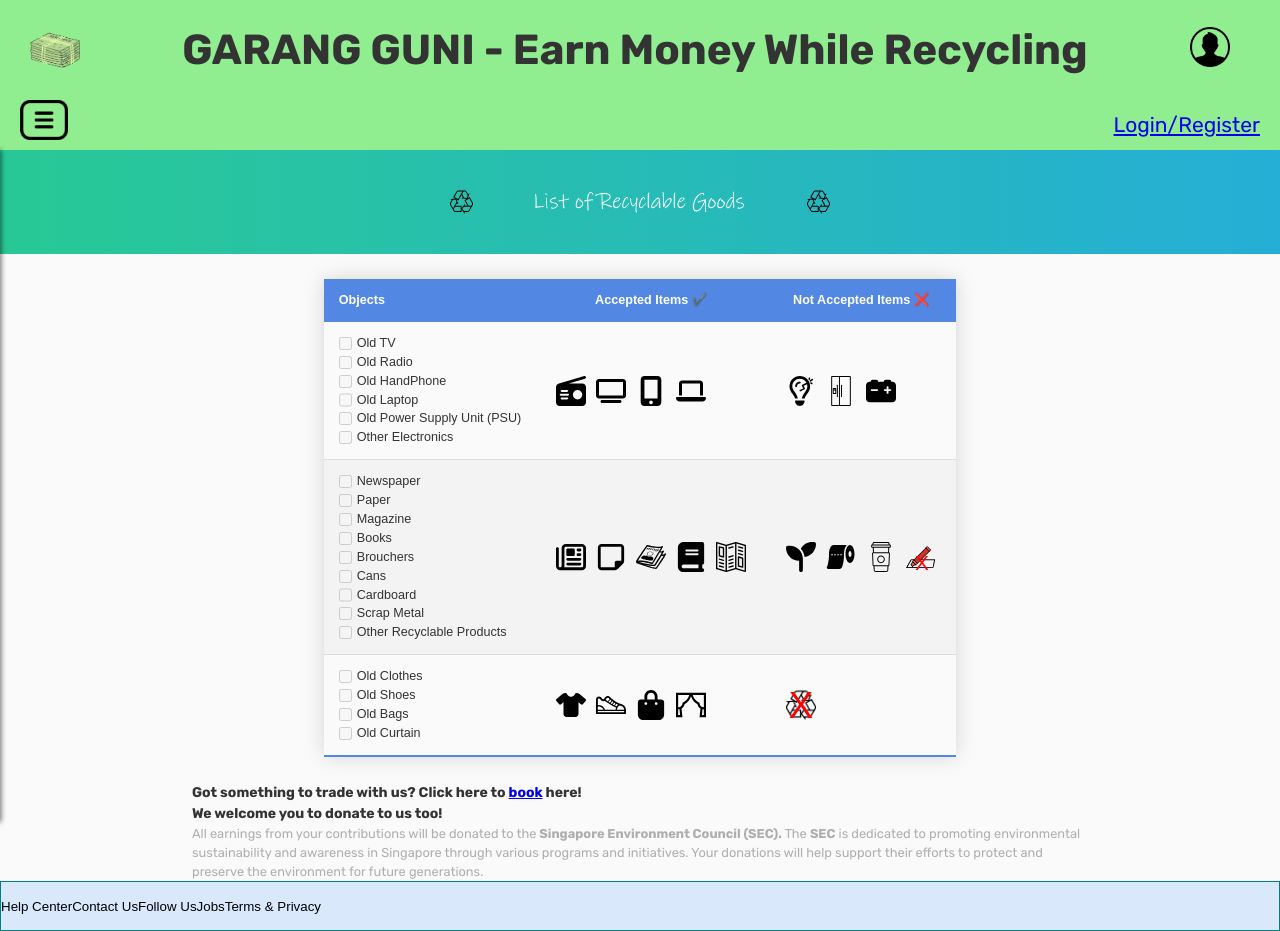
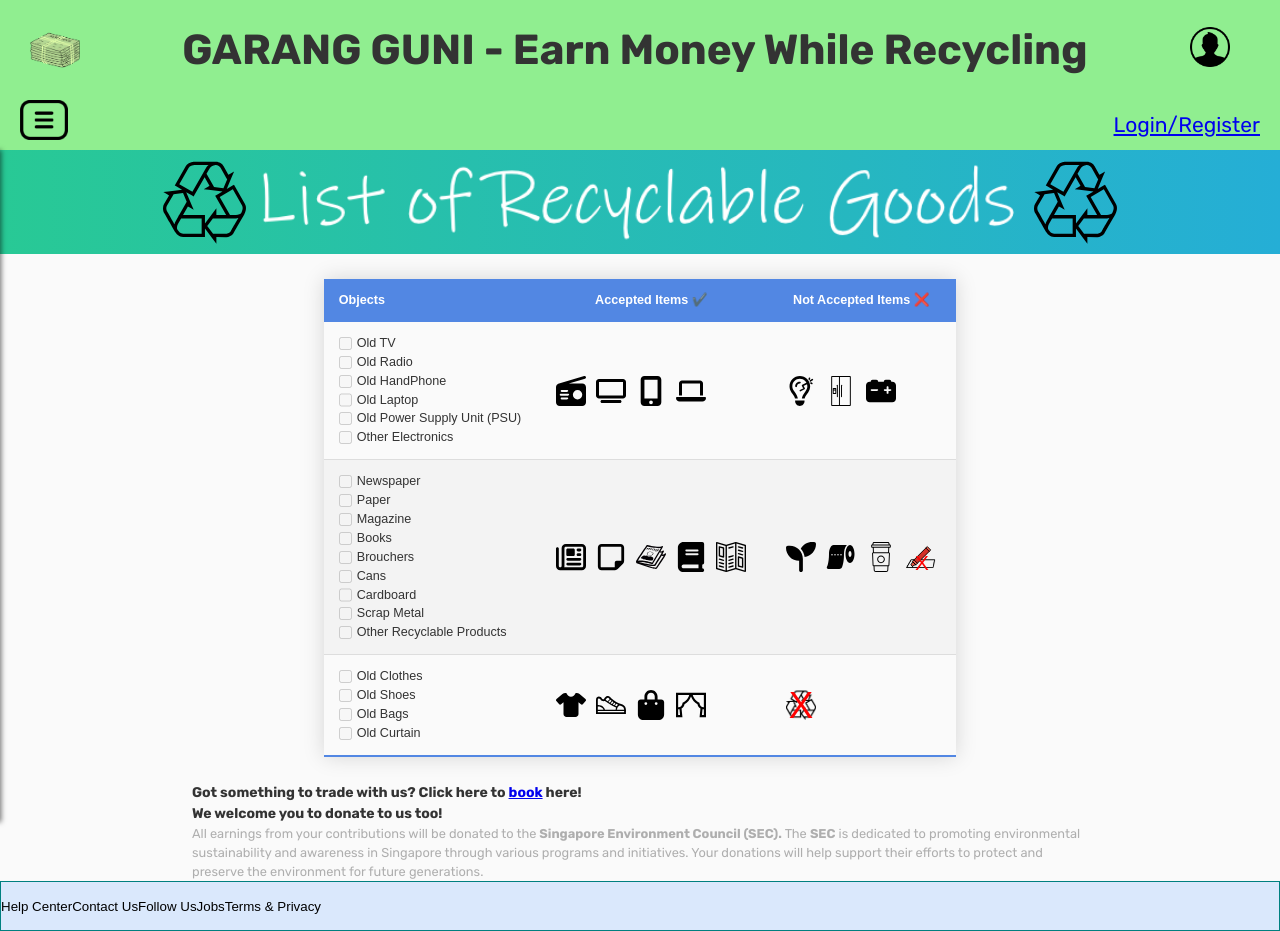
Before and after one commit to ntu-se7-grp3/garang-guni, a React (Vite) app: page /list in a window 1280 px wide. Built offline with nearby package versions, Linux system fonts and the light colour scheme; no server answers.

Commit message:
Fix: fix broken css in List

```diff
--- a/src/components/ListTable.module.css
+++ b/src/components/ListTable.module.css
@@ -1,6 +1,6 @@
 .table {
   border-collapse: collapse;
-  margin: 25px 0;
+  margin: 25px 0px;
   font-size: 0.9em;
   font-family: sans-serif;
   min-width: 400px;
--- a/src/pages/List.jsx
+++ b/src/pages/List.jsx
@@ -139,7 +139,7 @@ function List() {
   };
 
   return (
-    <>
+    <div className={styles.list}>
       <div className={styles.banner}>
         <div className={styles.bannerContent}>
           <img src={recycleLogo} alt="Recycle Icon"/>
@@ -167,7 +167,7 @@ function List() {
           help support their efforts to protect and preserve the environment for future generations.
         </p>
       </div>
-    </>
+    </div>
   );
 }
 
--- a/src/pages/List.module.css
+++ b/src/pages/List.module.css
@@ -1,10 +1,15 @@
+.list {
+  display: flex;
+  flex-direction: column;
+  justify-content: center;
+}
+
 .banner {
   background-image: linear-gradient(to right,rgba(40,201,149,1),rgba(37,174,214,1));
   display: flex;
   align-items: center;
   width: 100%;
   height: calc(5vh + 5vw);
-  margin-top: 2vh;
 }
 
 .bannerContent {
@@ -17,12 +22,8 @@
 
 .bannerContent img{
   object-fit: contain;
-  padding: 30px;
-}
-
-.bannerContent img{
   height: 100%;
-  padding: 30px;
+  margin: 5px;
 }
 
 .table {
```
